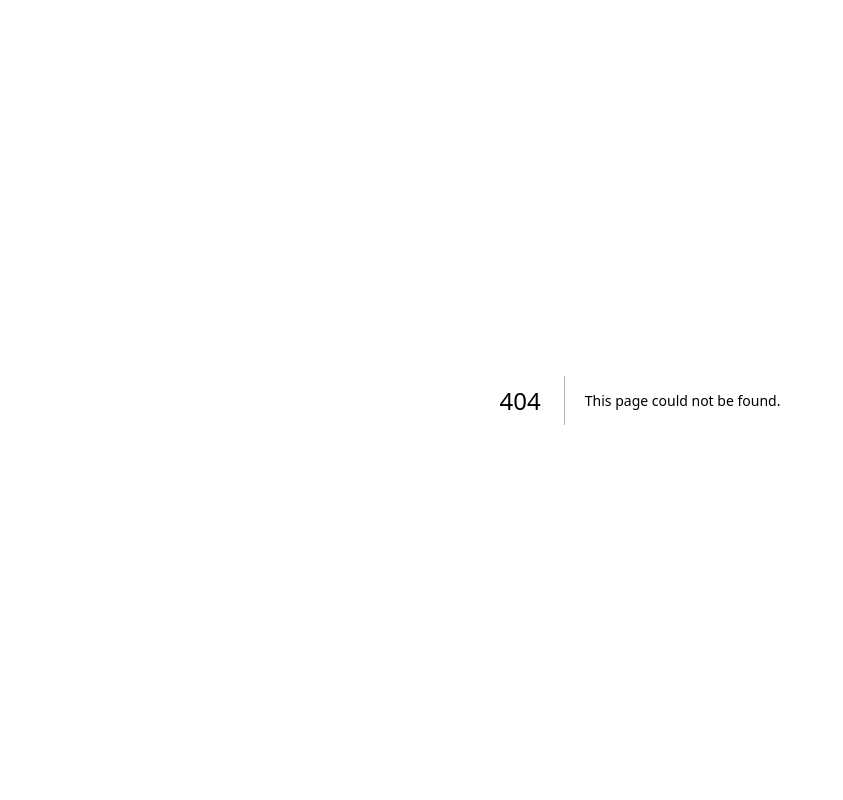
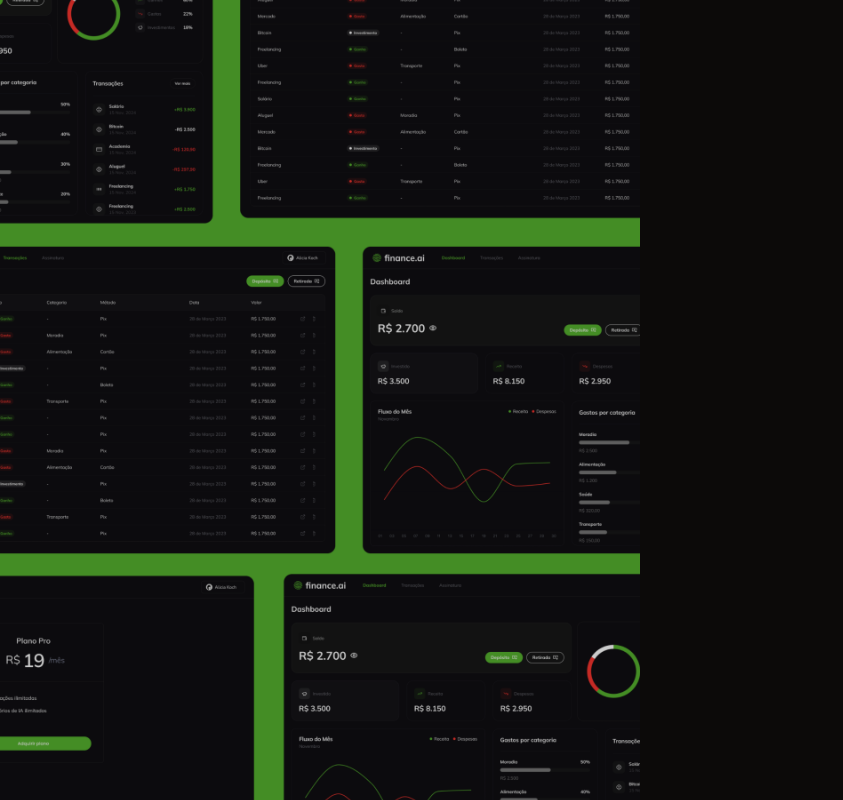
Before and after one commit to gustavoking/finance-ai, a Next.js app: page /login in a window 1280 px wide. Before the commit this address had no page. Shown: the whole page, without its empty margins (0-843 px from the left). Built offline with nearby package versions, Linux system fonts and the light colour scheme.

Commit message:
feat: add Image Login

```diff
--- /dev/null
+++ b/app/login/page.tsx
@@ -0,0 +1,18 @@
+import Image from "next/image";
+
+const LoginPage = () => {
+  return (
+    <div className="grid h-full grid-cols-2">
+      <div className="relative h-full w-full">
+        <Image
+          src="/login.png"
+          alt="Faça Login"
+          fill
+          className="object-cover"
+        />
+      </div>
+    </div>
+  );
+};
+
+export default LoginPage;
--- a/app/transactions/page.tsx
+++ b/app/transactions/page.tsx
@@ -0,0 +1,5 @@
+const TransactionsPage = () => {
+  return <h1>Transactions page</h1>;
+};
+
+export default TransactionsPage;
```
Also changed, not shown: public/login.png (added).
